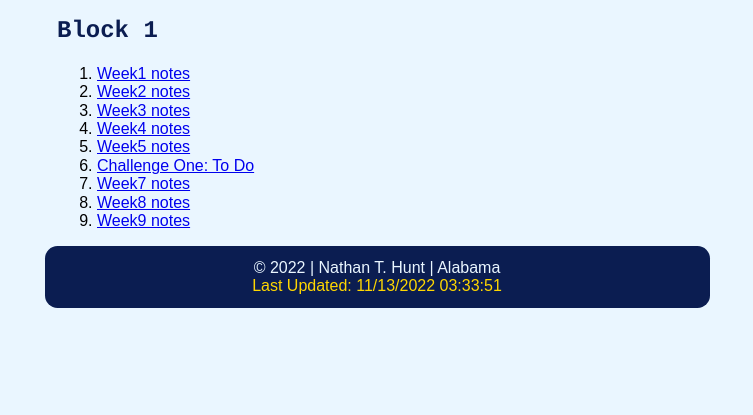
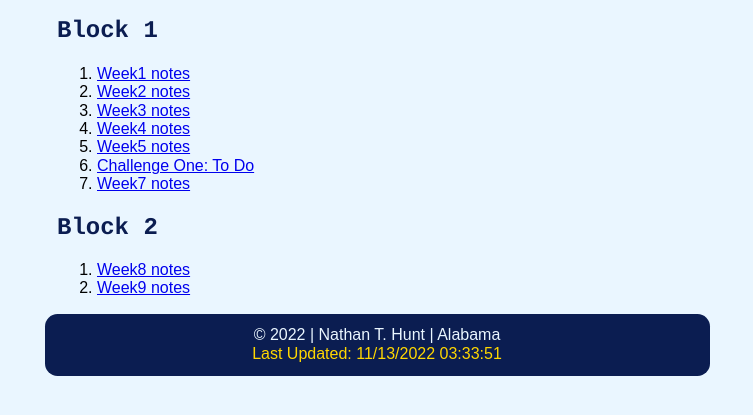
Before and after one commit to Nat-Hunt/wdd330-portfolio, a website: page index.html in a window 1280 px wide. Shown: the part 169-584 px from the top of the page, without its empty margins (263-1016 px from the left). Drawn offline with nearby package versions, Linux system fonts and the light colour scheme.

Commit message:
Homepage format updated.

```diff
--- a/index.html
+++ b/index.html
@@ -20,10 +20,10 @@
                 <h2>Block 1</h2>
                 <ol id="dynamicNavBarBlock1"></ol>
             </section class="block">
-            <!-- <section id="block2">
+            <section id="block2">
                 <h2>Block 2</h2>
                 <ol id="dynamicNavBarBlock2"></ol>
-            </section> -->
+            </section>
         </main>
         <footer>
             <span id="year"></span>
--- a/js/main.js
+++ b/js/main.js
@@ -66,7 +66,7 @@ linksBlock1.forEach((item) => {
 linksBlock2.forEach((item) => {
   var label = item.label;
   var url = item.url;
-  var ol = document.getElementById("dynamicNavBarBlock1");
+  var ol = document.getElementById("dynamicNavBarBlock2");
   var li = document.createElement("li");
   var a = document.createElement("a");
   a.appendChild(document.createTextNode(label));
```
